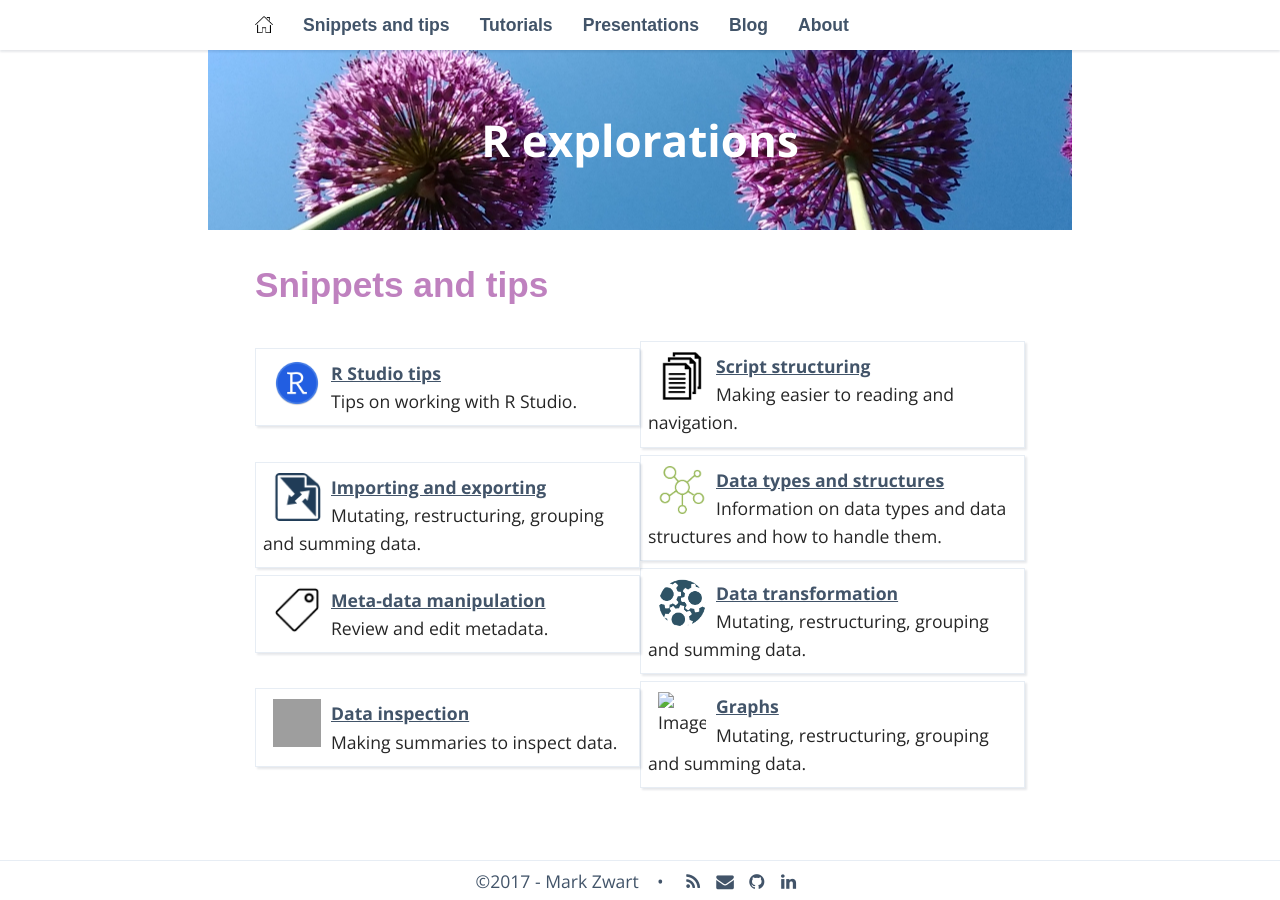
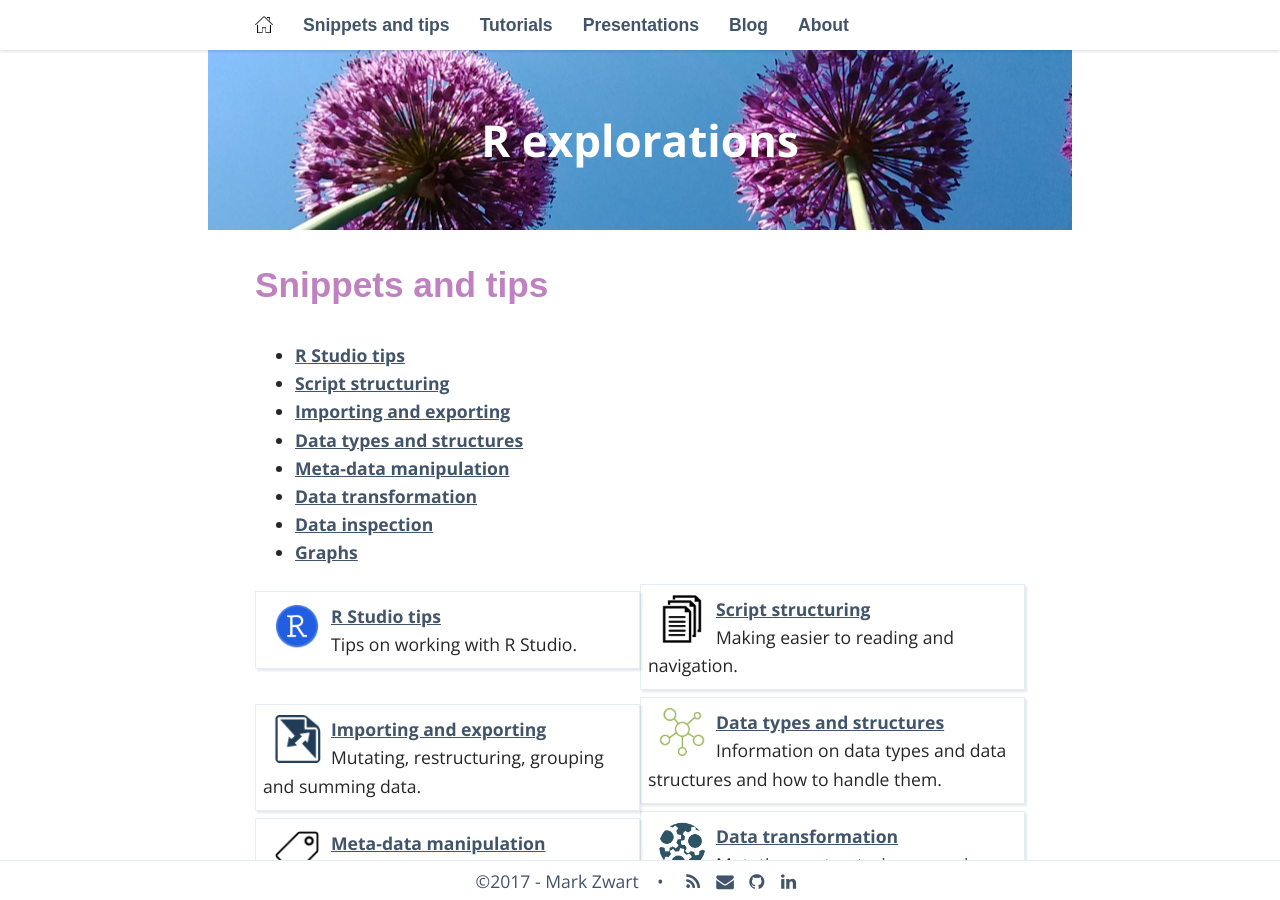
Before and after one commit to mark-me/mark-me.github.io, a Jekyll site: the page built from _pages/01-snippets-and-tips.md, in a window 1280 px wide and 900 px high. Built offline with Jekyll 4.4.1, drawn with Linux system fonts in a browser that asks for light colours; nearby versions of some CDN libraries; some web fonts are replaced; comment, search, counter and statistics services are not loaded; grey boxes are pictures that could not be loaded.

Commit message:
Update 01-snippets-and-tips.md

```diff
--- a/_pages/01-snippets-and-tips.md
+++ b/_pages/01-snippets-and-tips.md
@@ -4,6 +4,16 @@ title: Snippets and tips
 permalink: /snippets-and-tips/
 navigation_weight: 1
 ---
+
+<ul>
+{% for page in site.data.snippet-index %}
+  <li>
+    <a href="{{ page.url }}">
+      {{ page.title }}
+    </a>
+  </li>
+{% endfor %}
+</ul>
 
 <div id="container">
   <div id="left_page">
```
